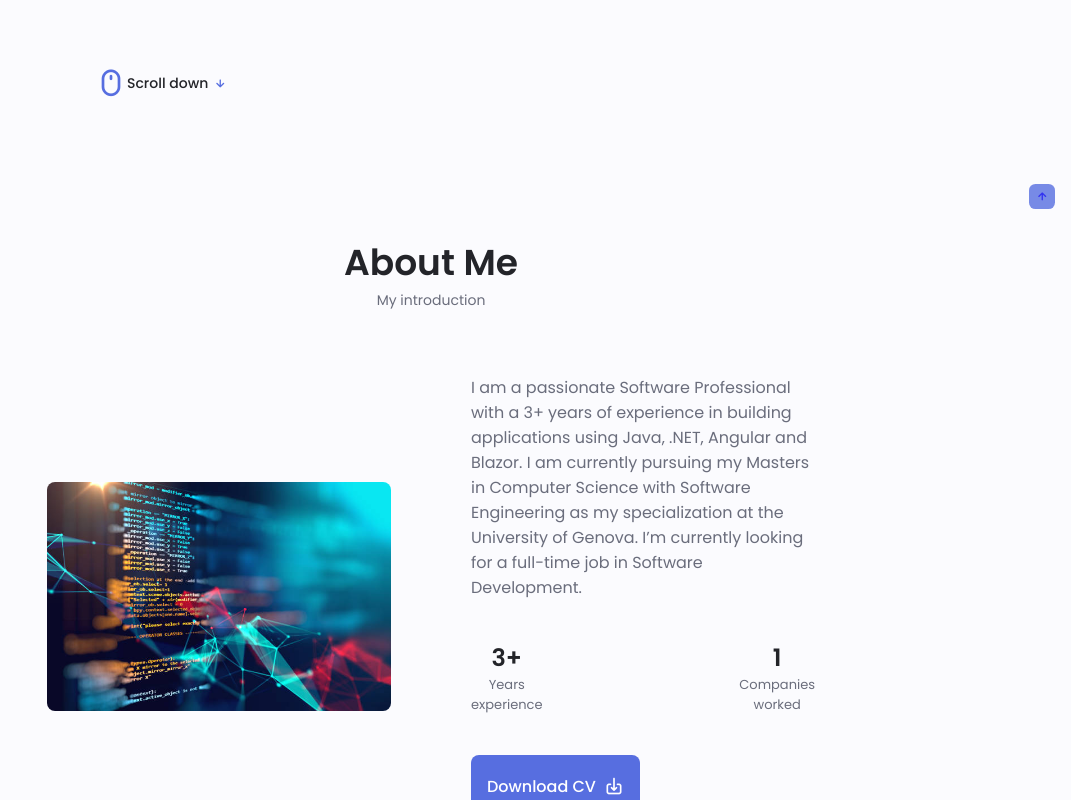
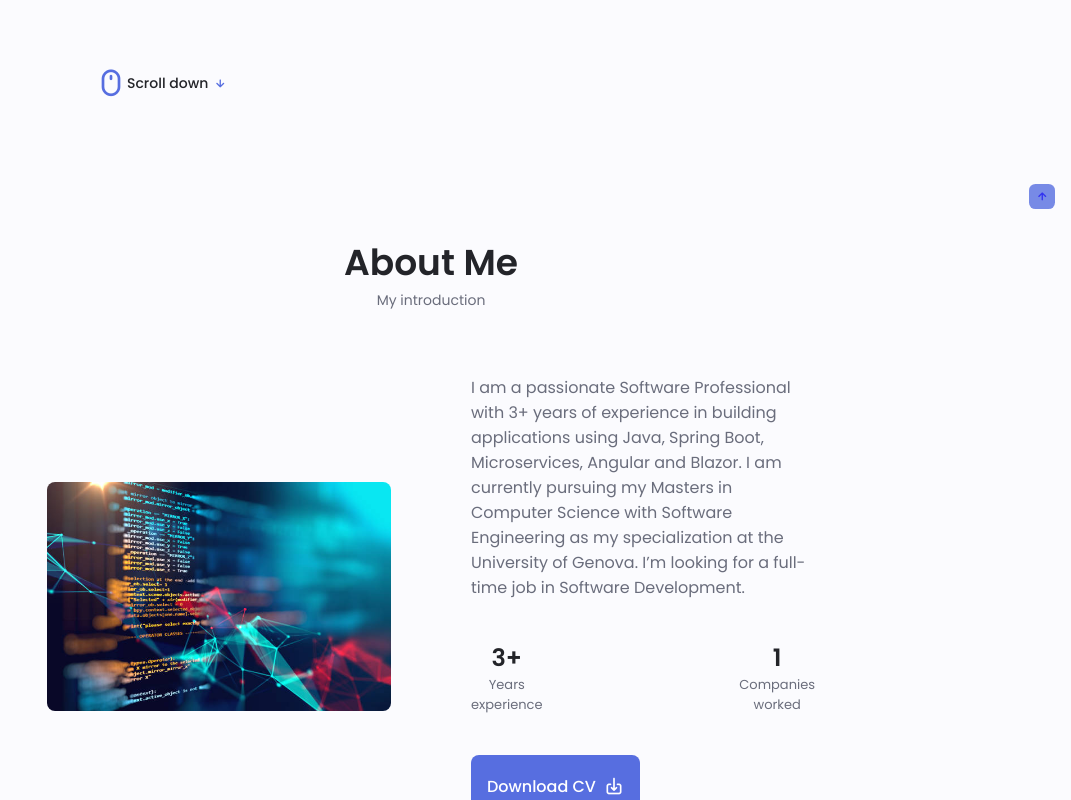
Before and after one commit to sahityacodes/sahityacodes.github.io, a plain HTML site: page index.html in a window 1280 px wide. Shown: the part 511-1311 px from the top of the page, without its empty margins (209-1280 px from the left). Drawn offline with nearby package versions, Linux system fonts and the light colour scheme.

Commit message:
Update index.html

```diff
--- a/index.html
+++ b/index.html
@@ -131,9 +131,9 @@
 
                 <div class="about__data">
                     <p class="about__description">
-                        I am a passionate Software Professional with a 3+ years of experience in building applications using Java, .NET, Angular and Blazor.
+                        I am a passionate Software Professional with 3+ years of experience in building applications using Java, Spring Boot, Microservices, Angular and Blazor.
                         I am currently pursuing my Masters in Computer Science with Software Engineering as my specialization at the University of Genova.
-                        I’m currently looking for a full-time job in Software Development.
+                        I’m looking for a full-time job in Software Development.
                     </p>
 
                     <div class="about__info">
```
